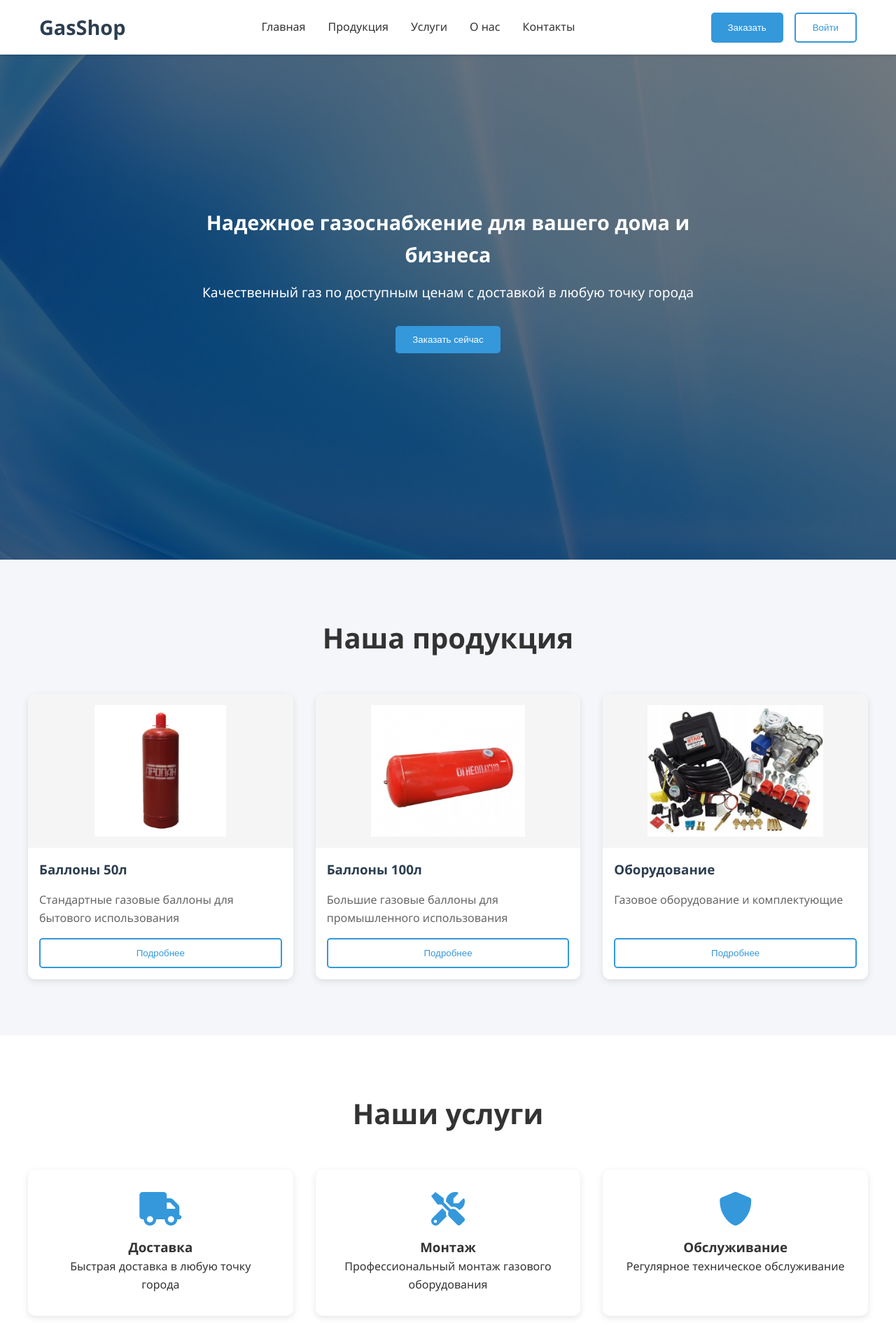
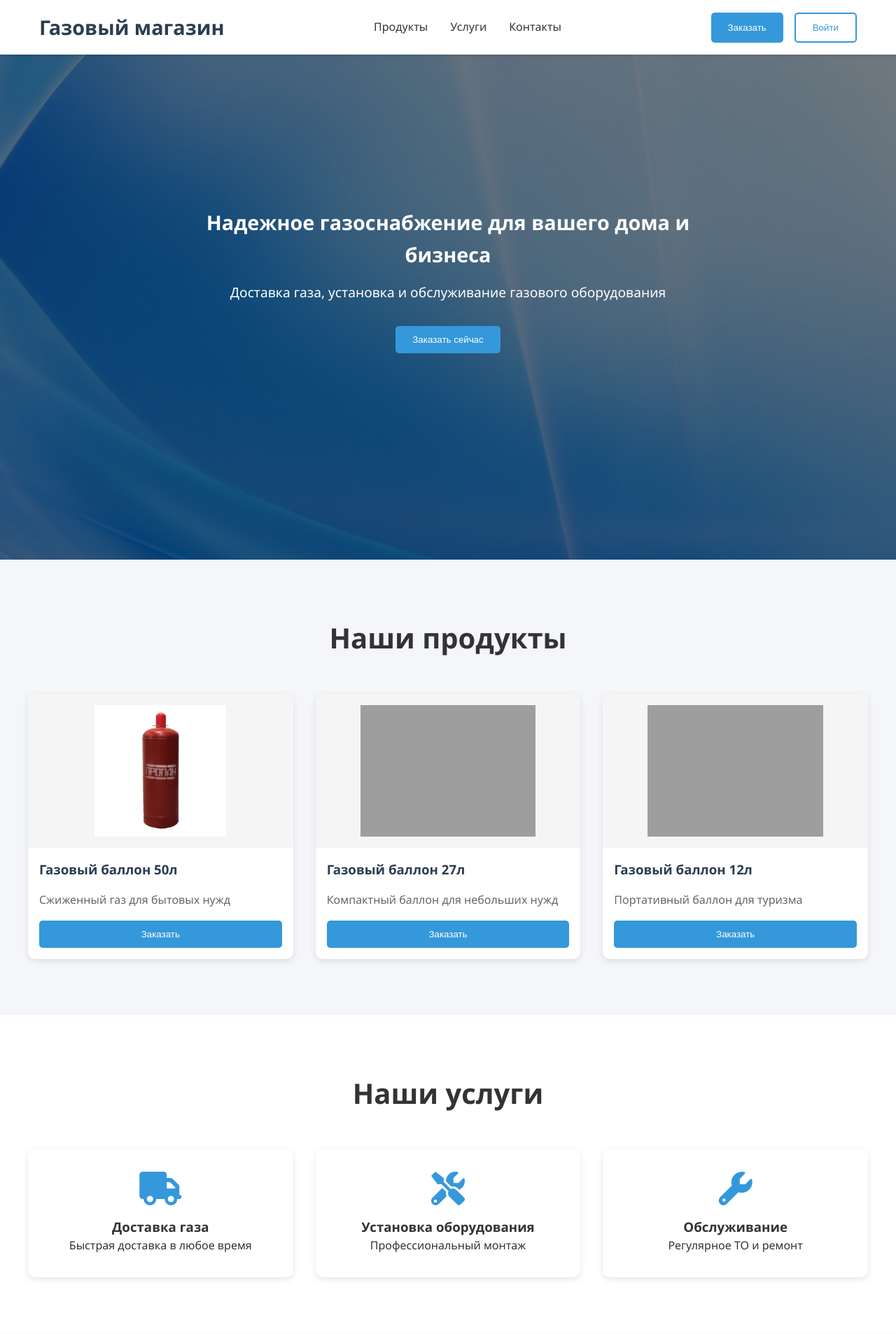
Before and after one commit to Top4el/gasshop.github.io, a Flask app: page / in a window 1280 px wide. Shown: the top 1907 px of the page at 70% size. Run offline with Flask 2, Linux system fonts and the light colour scheme; grey boxes are pictures that could not be loaded.

Commit message:
Update index.html

```diff
--- a/templates/index.html
+++ b/templates/index.html
@@ -3,21 +3,49 @@
 <head>
     <meta charset="UTF-8">
     <meta name="viewport" content="width=device-width, initial-scale=1.0">
-    <title>GasShop - Ваш надежный поставщик газа</title>
+    <meta name="description" content="Газовый магазин - надежное газоснабжение для вашего дома и бизнеса. Доставка газа, установка и обслуживание газового оборудования в вашем регионе.">
+    <meta name="keywords" content="газовый магазин, доставка газа, газовое оборудование, установка газового оборудования, газоснабжение">
+    <meta name="robots" content="index, follow">
+    <meta property="og:title" content="Газовый магазин - надежное газоснабжение">
+    <meta property="og:description" content="Доставка газа, установка и обслуживание газового оборудования">
+    <meta property="og:type" content="website">
+    <meta property="og:url" content="{{ url_for('index', _external=True) }}">
+    <title>Газовый магазин - надежное газоснабжение для вашего дома и бизнеса</title>
     <link rel="stylesheet" href="{{ url_for('static', filename='css/styles.css') }}">
     <link rel="stylesheet" href="https://cdnjs.cloudflare.com/ajax/libs/font-awesome/6.0.0/css/all.min.css">
+    <script type="application/ld+json">
+    {
+        "@context": "https://schema.org",
+        "@type": "LocalBusiness",
+        "name": "Газовый магазин",
+        "description": "Надежное газоснабжение для вашего дома и бизнеса",
+        "address": {
+            "@type": "PostalAddress",
+            "streetAddress": "ул. Примерная, 123",
+            "addressLocality": "Ваш город",
+            "addressRegion": "Ваш регион",
+            "postalCode": "123456",
+            "addressCountry": "RU"
+        },
+        "telephone": "+7-XXX-XXX-XXXX",
+        "priceRange": "₽₽",
+        "openingHours": "Mo-Fr 09:00-18:00",
+        "sameAs": [
+            "https://vk.com/yourpage",
+            "https://t.me/yourchannel"
+        ]
+    }
+    </script>
 </head>
 <body>
     <header class="header">
         <nav class="nav-container">
             <div class="logo">
-                <h1>GasShop</h1>
+                <h1>Газовый магазин</h1>
             </div>
             <ul class="nav-links">
-                <li><a href="#home">Главная</a></li>
-                <li><a href="#products">Продукция</a></li>
+                <li><a href="#products">Продукты</a></li>
                 <li><a href="#services">Услуги</a></li>
-                <li><a href="#about">О нас</a></li>
                 <li><a href="#contact">Контакты</a></li>
             </ul>
             <div class="nav-buttons">
@@ -28,80 +56,79 @@
     </header>
 
     <main>
-        <section id="hero" class="hero">
+        <section class="hero" aria-label="Главный баннер">
             <div class="hero-content">
                 <h1>Надежное газоснабжение для вашего дома и бизнеса</h1>
-                <p>Качественный газ по доступным ценам с доставкой в любую точку города</p>
+                <p>Доставка газа, установка и обслуживание газового оборудования</p>
                 <button class="btn-primary" onclick="openOrderModal()">Заказать сейчас</button>
             </div>
         </section>
 
-        <section id="products" class="products">
-            <h2>Наша продукция</h2>
+        <section id="products" class="products" aria-label="Наши продукты">
+            <h2>Наши продукты</h2>
             <div class="product-grid">
-                <div class="product-card">
+                <article class="product-card">
                     <div class="product-image-wrapper">
-                        <img src="{{ url_for('static', filename='images/gas-cylinder.jpg') }}" alt="Газовый баллон">
+                        <img src="{{ url_for('static', filename='images/gas-cylinder.jpg') }}" alt="Газовый баллон 50л" loading="lazy">
                     </div>
-                    <h3>Баллоны 50л</h3>
-                    <p>Стандартные газовые баллоны для бытового использования</p>
-                    <button class="btn-secondary" onclick="openOrderModal()">Подробнее</button>
-                </div>
-                <div class="product-card">
+                    <h3>Газовый баллон 50л</h3>
+                    <p>Сжиженный газ для бытовых нужд</p>
+                    <button class="btn-primary" onclick="openOrderModal()">Заказать</button>
+                </article>
+                <article class="product-card">
                     <div class="product-image-wrapper">
-                        <img src="{{ url_for('static', filename='images/gas-cylinder-large.jpg') }}" alt="Большой газовый баллон">
+                        <img src="{{ url_for('static', filename='images/gas-cylinder-27.jpg') }}" alt="Газовый баллон 27л" loading="lazy">
                     </div>
-                    <h3>Баллоны 100л</h3>
-                    <p>Большие газовые баллоны для промышленного использования</p>
-                    <button class="btn-secondary" onclick="openOrderModal()">Подробнее</button>
-                </div>
-                <div class="product-card">
+                    <h3>Газовый баллон 27л</h3>
+                    <p>Компактный баллон для небольших нужд</p>
+                    <button class="btn-primary" onclick="openOrderModal()">Заказать</button>
+                </article>
+                <article class="product-card">
                     <div class="product-image-wrapper">
-                        <img src="{{ url_for('static', filename='images/gas-equipment.jpg') }}" alt="Газовое оборудование">
+                        <img src="{{ url_for('static', filename='images/gas-cylinder-12.jpg') }}" alt="Газовый баллон 12л" loading="lazy">
                     </div>
-                    <h3>Оборудование</h3>
-                    <p>Газовое оборудование и комплектующие</p>
-                    <button class="btn-secondary" onclick="openOrderModal()">Подробнее</button>
-                </div>
+                    <h3>Газовый баллон 12л</h3>
+                    <p>Портативный баллон для туризма</p>
+                    <button class="btn-primary" onclick="openOrderModal()">Заказать</button>
+                </article>
             </div>
         </section>
 
-        <section id="services" class="services">
+        <section id="services" class="services" aria-label="Наши услуги">
             <h2>Наши услуги</h2>
             <div class="services-grid">
-                <div class="service-card">
+                <article class="service-card">
                     <i class="fas fa-truck"></i>
-                    <h3>Доставка</h3>
-                    <p>Быстрая доставка в любую точку города</p>
-                </div>
-                <div class="service-card">
+                    <h3>Доставка газа</h3>
+                    <p>Быстрая доставка в любое время</p>
+                </article>
+                <article class="service-card">
                     <i class="fas fa-tools"></i>
-                    <h3>Монтаж</h3>
-                    <p>Профессиональный монтаж газового оборудования</p>
-                </div>
-                <div class="service-card">
-                    <i class="fas fa-shield-alt"></i>
+                    <h3>Установка оборудования</h3>
+                    <p>Профессиональный монтаж</p>
+                </article>
+                <article class="service-card">
+                    <i class="fas fa-wrench"></i>
                     <h3>Обслуживание</h3>
-                    <p>Регулярное техническое обслуживание</p>
-                </div>
+                    <p>Регулярное ТО и ремонт</p>
+                </article>
             </div>
         </section>
 
-        <section id="contact" class="contact">
+        <section id="contact" class="contact" aria-label="Контактная информация">
             <h2>Свяжитесь с нами</h2>
             <div class="contact-container">
-                <form class="contact-form">
-                    <input type="text" placeholder="Ваше имя" required>
-                    <input type="email" placeholder="Email" required>
-                    <input type="tel" placeholder="Телефон" required>
-                    <textarea placeholder="Ваше сообщение" required></textarea>
+                <form class="contact-form" action="/submit_form" method="POST">
+                    <input type="text" name="name" placeholder="Ваше имя" required>
+                    <input type="email" name="email" placeholder="Email" required>
+                    <input type="tel" name="phone" placeholder="Телефон" required>
+                    <textarea name="message" placeholder="Сообщение" required></textarea>
                     <button type="submit" class="btn-primary">Отправить</button>
                 </form>
                 <div class="contact-info">
-                    <h3>Контактная информация</h3>
-                    <p><i class="fas fa-phone"></i> +7 (999) 123-45-67</p>
+                    <p><i class="fas fa-phone"></i> +7-XXX-XXX-XXXX</p>
                     <p><i class="fas fa-envelope"></i> info@gasshop.ru</p>
-                    <p><i class="fas fa-map-marker-alt"></i> г. Москва, ул. Примерная, 123</p>
+                    <p><i class="fas fa-map-marker-alt"></i> ул. Примерная, 123</p>
                 </div>
             </div>
         </section>
@@ -110,34 +137,27 @@
     <footer class="footer">
         <div class="footer-content">
             <div class="footer-section">
-                <h3>GasShop</h3>
-                <p>Ваш надежный поставщик газа</p>
+                <h3>О нас</h3>
+                <p>Надежный поставщик газа и газового оборудования</p>
             </div>
             <div class="footer-section">
-                <h3>Навигация</h3>
+                <h3>Контакты</h3>
                 <ul>
-                    <li><a href="#home">Главная</a></li>
-                    <li><a href="#products">Продукция</a></li>
-                    <li><a href="#services">Услуги</a></li>
-                    <li><a href="#about">О нас</a></li>
+                    <li><i class="fas fa-phone"></i> +7-XXX-XXX-XXXX</li>
+                    <li><i class="fas fa-envelope"></i> info@gasshop.ru</li>
+                    <li><i class="fas fa-map-marker-alt"></i> ул. Примерная, 123</li>
                 </ul>
             </div>
             <div class="footer-section">
-                <h3>Контакты</h3>
-                <p>Телефон: +7 (999) 123-45-67</p>
-                <p>Email: info@gasshop.ru</p>
-            </div>
-            <div class="footer-section">
-                <h3>Мы в соцсетях</h3>
+                <h3>Социальные сети</h3>
                 <div class="social-links">
-                    <a href="#"><i class="fab fa-facebook"></i></a>
-                    <a href="#"><i class="fab fa-instagram"></i></a>
+                    <a href="#"><i class="fab fa-vk"></i></a>
                     <a href="#"><i class="fab fa-telegram"></i></a>
                 </div>
             </div>
         </div>
         <div class="footer-bottom">
-            <p>&copy; 2024 GasShop. Все права защищены.</p>
+            <p>&copy; 2024 Газовый магазин. Все права защищены.</p>
         </div>
     </footer>
 
```
